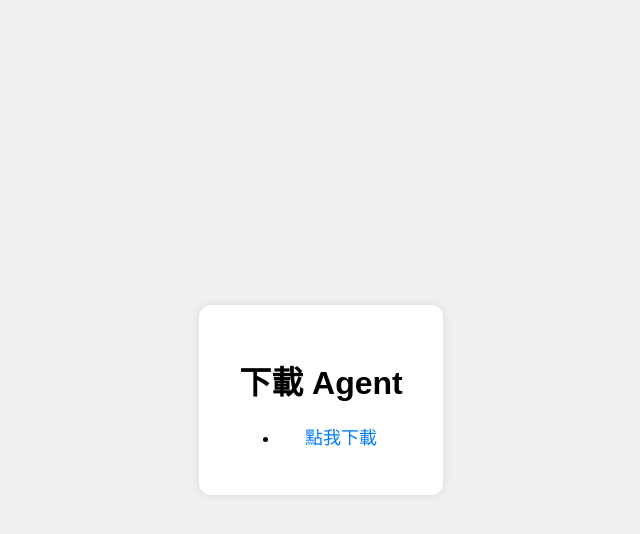
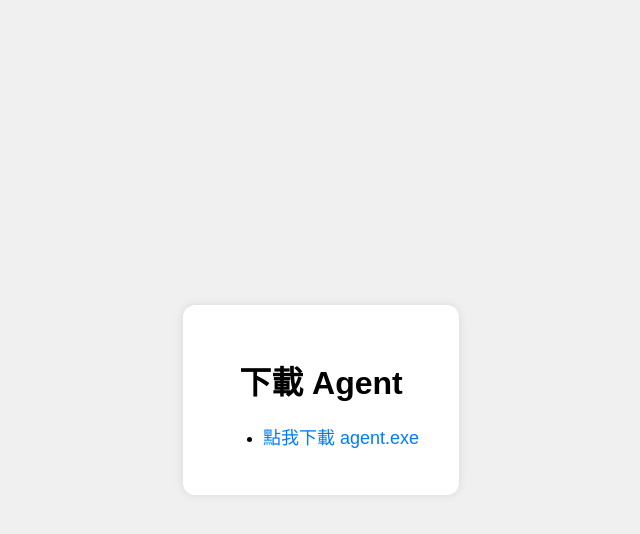
Before and after one commit to KW0817/agent_site, a Flask app: page / in a window 1280 px wide. Shown: the top 534 px of the page, without its empty margins (319-959 px from the left). Run offline with Flask 3, Linux system fonts and the light colour scheme.

Commit message:
Update index.html

```diff
--- a/templates/index.html
+++ b/templates/index.html
@@ -37,7 +37,7 @@
     <div class="container">
         <h1>下載 Agent</h1>
         <ul>
-            <li><a href="/template/1">點我下載</li>
+            <li><a href="/download/agent.exe">點我下載 agent.exe</a></li>
         </ul>
     </div>
 </body>
```
